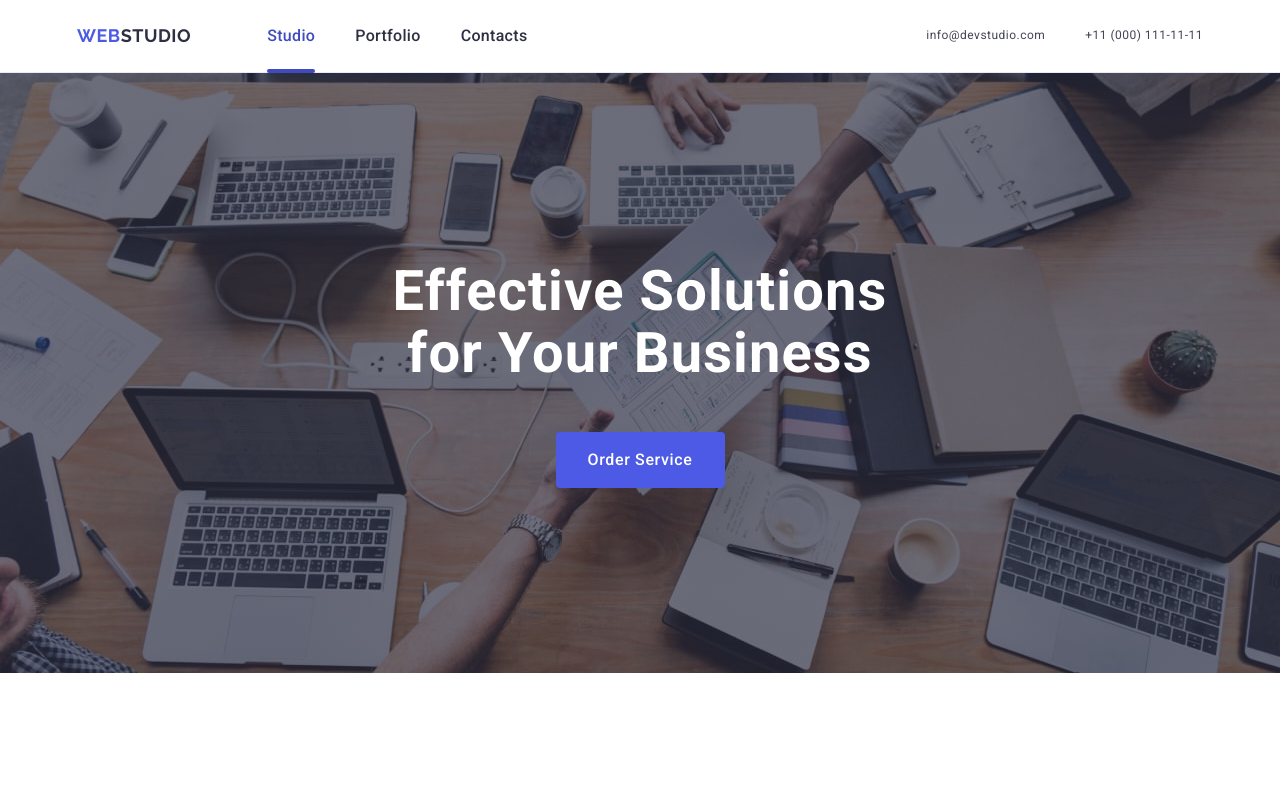
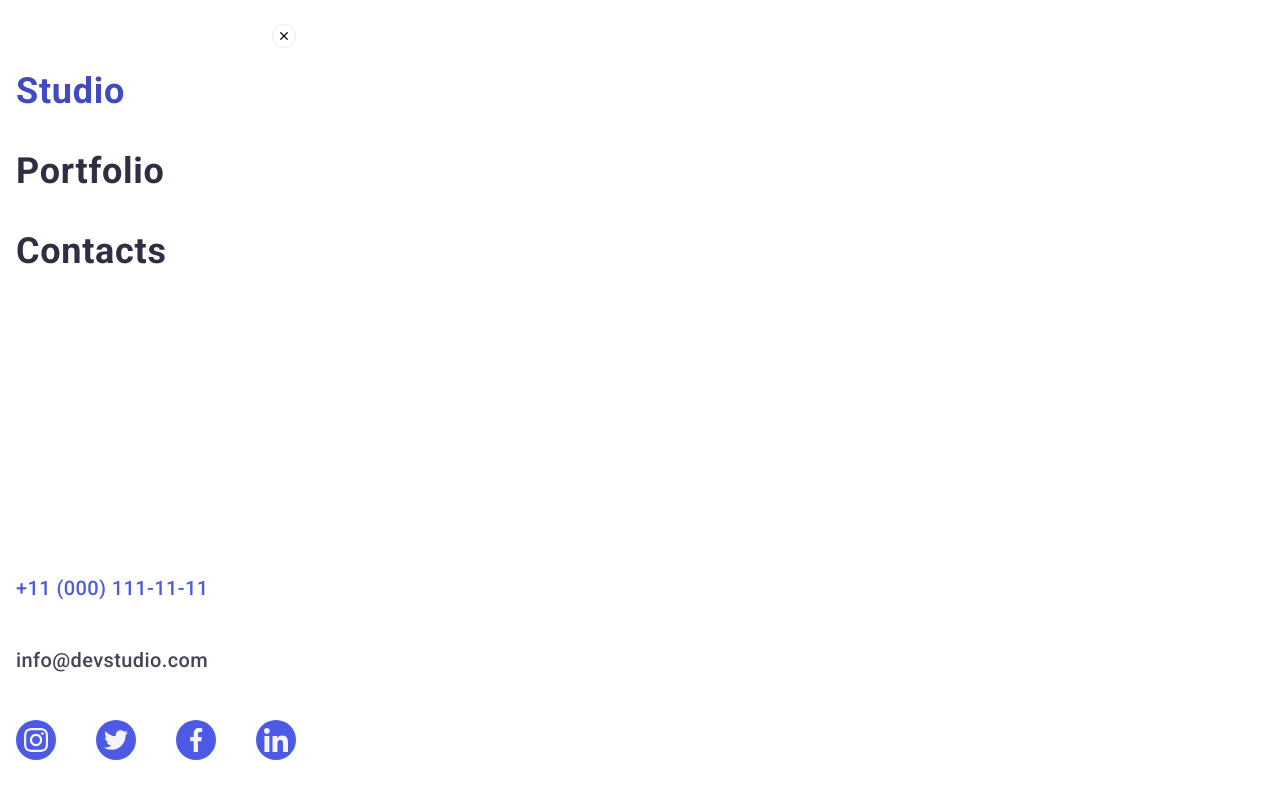
Before and after one commit to DmytroRev/goit-markup-hw-06, a plain HTML site: page index.html in a window 1280 px wide. Shown: the top 789 px of the page. Drawn offline with nearby package versions, Linux system fonts and the light colour scheme.

Commit message:
adaptive html/css

```diff
--- a/css/style.css
+++ b/css/style.css
@@ -123,9 +123,12 @@ background-color: #404BBF;
           }
 
           .mobile-menu-container {
+            display: flex;
+            flex-direction: column;
             position: relative;
-            padding-top: 72px;
-            padding-bottom: 40px;
+            padding: 72px 24px 40px 16px;
+            max-width: 320px;
+            height: 100%;
           }
 
           .mobile-menu-close-btn {
@@ -164,13 +167,14 @@ background-color: #404BBF;
 
           .mobile-menu-navigation {
             /* display: flex; */
+            margin-bottom: 168px;
           }
 
           .mobile-menu {
             /* margin: 0; */
             /* padding-top: 72px; */
             /* padding-bottom: 168px; */
-            margin-bottom: 168px;
+
           }
 
           .mobile-menu-item:not(:last-child) {
@@ -245,6 +249,10 @@ background-color: #404BBF;
 
           .mobile-window-icon {
             fill: #F4F4FD;
+          }
+
+          .mobile-adress-link {
+            margin-top: auto;
           }
 
 /* ==============/HEADER STYLE MOBILE================ */
--- a/index.html
+++ b/index.html
@@ -609,8 +609,9 @@ placeholder="E-mail">
     </div>
   </div>
   <!-- MODAL WINDOW MENU MOBILE -->
-  <div class="mobile-menu-wrapper">
-    <div class="container mobile-menu-container">
+  <div class="mobile-menu-wrapper is-open">
+    <!-- container -->
+    <div class="mobile-menu-container">
         <button class="mobile-menu-close-btn" type="button">
             <svg class="mobile-menu-close-icon" width="8" height="8" aria-label="mobile menu close icon">
                 <use href="./images/icons.svg#icon-close"></use>
@@ -626,6 +627,7 @@ placeholder="E-mail">
                     <a class="mobile-menu-link nav-link-list" href="">Contacts</a></li>
             </ul>
         </nav>
+        <div class="mobile-adress-link">
         <address class="mobile-adress">
             <ul class="mobile-link-list">
                 <li>
@@ -666,6 +668,7 @@ placeholder="E-mail">
             </a>
         </li>
     </ul>
+</div>
     </div>
   </div>
 </body>
```
